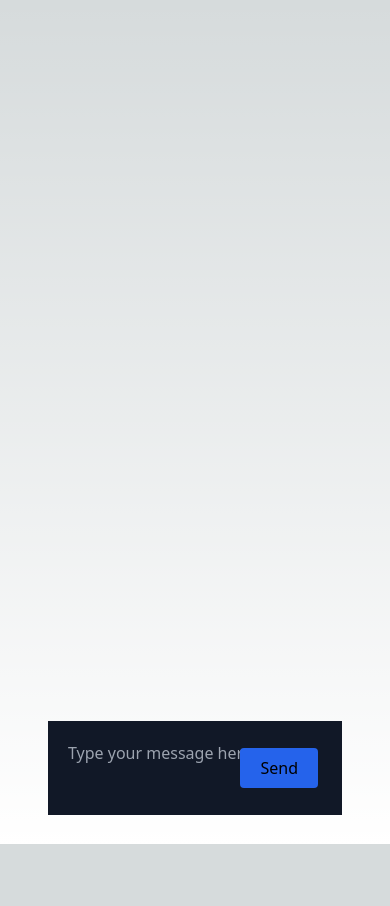
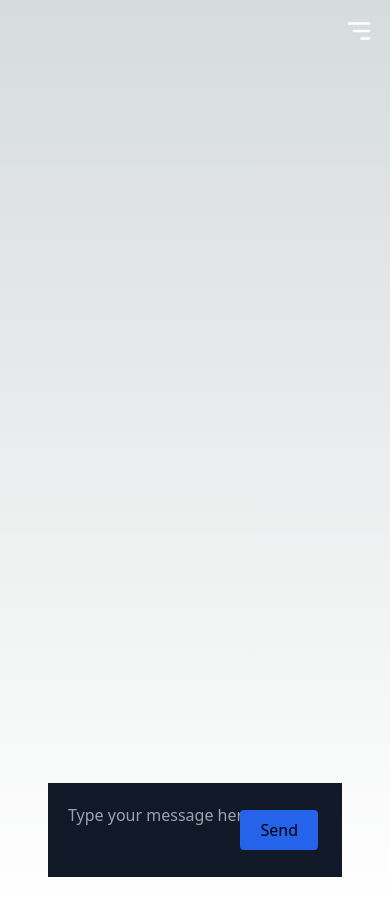
Before and after one commit to JohnPevien/chat-UI, a Next.js app: page /chat in a window 390 px wide. Before the commit the page ends 844 px from the top, so only its background shows below. Built offline with nearby package versions, Linux system fonts and the light colour scheme.

Commit message:
Add toggle for sidebar in mobile

```diff
--- /dev/null
+++ b/app/chat/Sidebar.tsx
@@ -0,0 +1,74 @@
+'use client';
+
+import Conversations from '../../components/Conversations';
+import Link from 'next/link';
+import { useState } from 'react';
+
+type Props = {};
+function SideBar({}: Props) {
+    const [showMobileNav, setShowMobileNav] = useState(false);
+
+    const toggleMobileNav = () => {
+        setShowMobileNav(!showMobileNav);
+    };
+    return (
+        <>
+            <aside
+                id="default-sidebar"
+                className={`fixed top-0 left-0 z-40 h-screen max-h-screen w-64  ${
+                    showMobileNav ? 'translate-x-0' : '-translate-x-full'
+                } overflow-y-auto transition-transform sm:translate-x-0`}
+                aria-label="Sidebar"
+            >
+                <div className="h-full overflow-y-auto bg-gray-50 px-3 py-4 dark:bg-gray-800">
+                    <div className="mb-3">
+                        <h2 className="text-xl">Conversations</h2>
+                    </div>
+                    <div>
+                        <Conversations setShowMobileNav={setShowMobileNav} />
+                    </div>
+
+                    <nav>
+                        <ul className="space-y-2">
+                            <li>
+                                <Link
+                                    href="/"
+                                    className="flex items-center rounded-lg p-2 text-base font-normal text-gray-900 hover:bg-gray-100 dark:text-white dark:hover:bg-gray-700"
+                                >
+                                    Home
+                                </Link>
+                            </li>
+                            <li>
+                                <button className="flex w-full items-center rounded-lg p-2 text-left text-base font-normal text-gray-900 hover:bg-gray-100 dark:text-white dark:hover:bg-gray-700">
+                                    Settings
+                                </button>
+                            </li>
+                        </ul>
+                    </nav>
+                </div>
+            </aside>
+            <div className="flex justify-end p-4">
+                <button
+                    className=" cursor-pointer sm:hidden"
+                    onClick={toggleMobileNav}
+                >
+                    <svg
+                        width="30px"
+                        height="30px"
+                        viewBox="0 0 24 24"
+                        fill="none"
+                        xmlns="http://www.w3.org/2000/svg"
+                    >
+                        <path
+                            fill-rule="evenodd"
+                            clip-rule="evenodd"
+                            d="M4 5C3.44772 5 3 5.44772 3 6C3 6.55228 3.44772 7 4 7H20C20.5523 7 21 6.55228 21 6C21 5.44772 20.5523 5 20 5H4ZM7 12C7 11.4477 7.44772 11 8 11H20C20.5523 11 21 11.4477 21 12C21 12.5523 20.5523 13 20 13H8C7.44772 13 7 12.5523 7 12ZM13 18C13 17.4477 13.4477 17 14 17H20C20.5523 17 21 17.4477 21 18C21 18.5523 20.5523 19 20 19H14C13.4477 19 13 18.5523 13 18Z"
+                            fill="#fff"
+                        />
+                    </svg>
+                </button>
+            </div>
+        </>
+    );
+}
+export default SideBar;
--- a/app/chat/layout.tsx
+++ b/app/chat/layout.tsx
@@ -1,5 +1,4 @@
-import Conversations from '../../components/Conversations';
-import Link from 'next/link';
+import SideBar from './Sidebar';
 
 import '../globals.css';
 
@@ -16,42 +15,10 @@ export default function RootLayout({
     return (
         <html lang="en">
             <body>
-                <aside
-                    id="default-sidebar"
-                    className="fixed top-0 left-0 z-40 h-screen max-h-screen w-64 -translate-x-full overflow-y-auto transition-transform sm:translate-x-0"
-                    aria-label="Sidebar"
-                >
-                    <div className="h-full overflow-y-auto bg-gray-50 px-3 py-4 dark:bg-gray-800">
-                        <div className="mb-3">
-                            <h2 className="text-xl">Conversations</h2>
-                        </div>
-                        <div>
-                            <Conversations />
-                        </div>
-
-                        <nav>
-                            <ul className="space-y-2">
-                                <li>
-                                    <Link
-                                        href="/"
-                                        className="flex items-center rounded-lg p-2 text-base font-normal text-gray-900 hover:bg-gray-100 dark:text-white dark:hover:bg-gray-700"
-                                    >
-                                        Home
-                                        {/* <span className="ml-3 inline-flex items-center justify-center rounded-full bg-gray-200 px-2 text-sm font-medium text-gray-800 dark:bg-gray-700 dark:text-gray-300">
-                                            Pro
-                                        </span> */}
-                                    </Link>
-                                </li>
-                                <li>
-                                    <button className="flex w-full items-center rounded-lg p-2 text-left text-base font-normal text-gray-900 hover:bg-gray-100 dark:text-white dark:hover:bg-gray-700">
-                                        Settings
-                                    </button>
-                                </li>
-                            </ul>
-                        </nav>
-                    </div>
-                </aside>
-                <main className="max-h-screen sm:ml-64">{children}</main>
+                <SideBar />
+                <main className="relative max-h-screen sm:ml-64">
+                    {children}
+                </main>
             </body>
         </html>
     );
--- a/components/Conversations.tsx
+++ b/components/Conversations.tsx
@@ -1,11 +1,12 @@
-'use client';
-import { useEffect, useState } from 'react';
+import { Dispatch, SetStateAction, useEffect, useState } from 'react';
 import { useChatStore } from '@/store';
 
 import { toast } from 'react-toastify';
-type Props = {};
+type Props = {
+    setShowMobileNav: Dispatch<SetStateAction<boolean>>;
+};
 
-export default function Conversations({}: Props) {
+export default function Conversations({ setShowMobileNav }: Props) {
     const { setChat, chats, setChats } = useChatStore();
 
     const [confirmClear, setConfirmClear] = useState(false);
@@ -46,6 +47,7 @@ export default function Conversations({}: Props) {
             return;
         } else {
             setChat(conversation);
+            setShowMobileNav(false);
         }
     };
 
```
